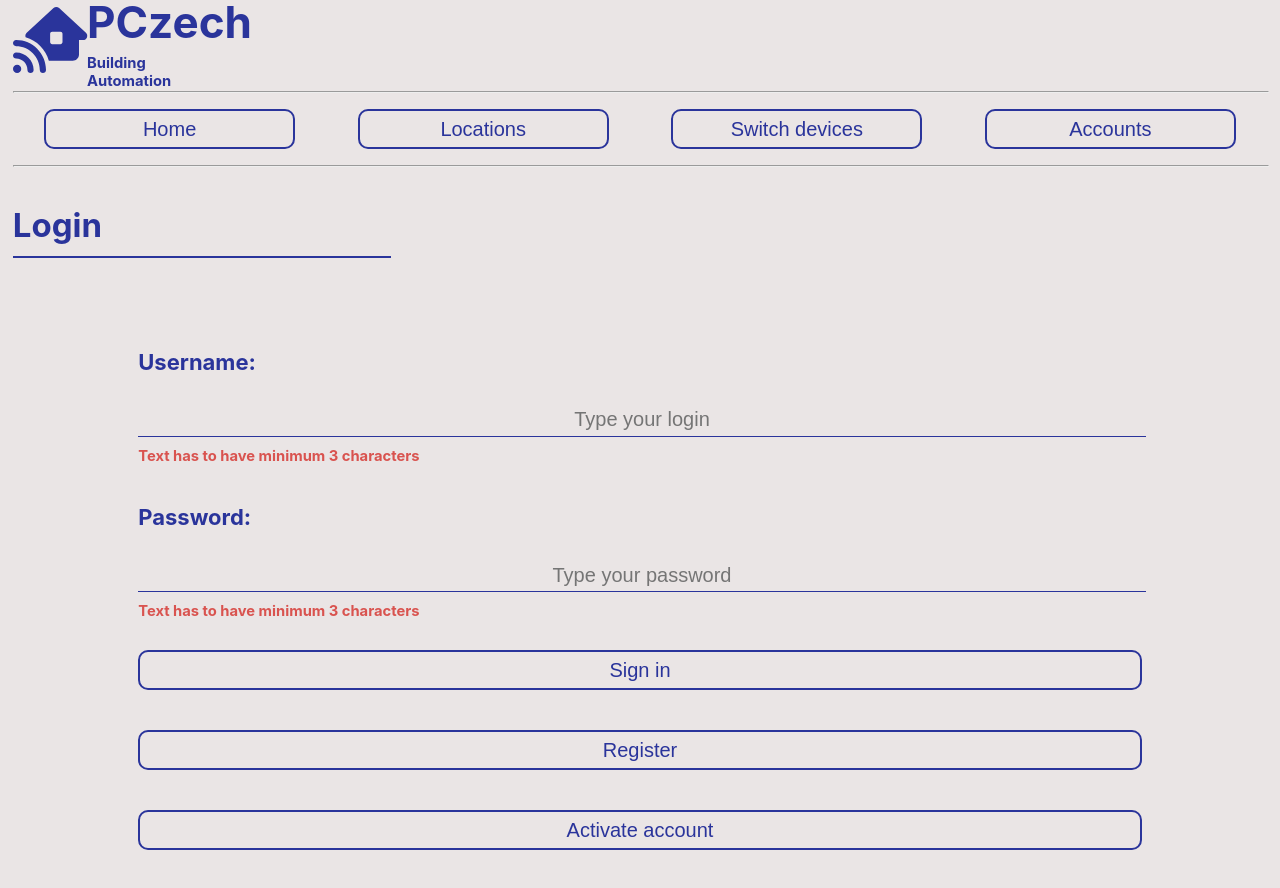
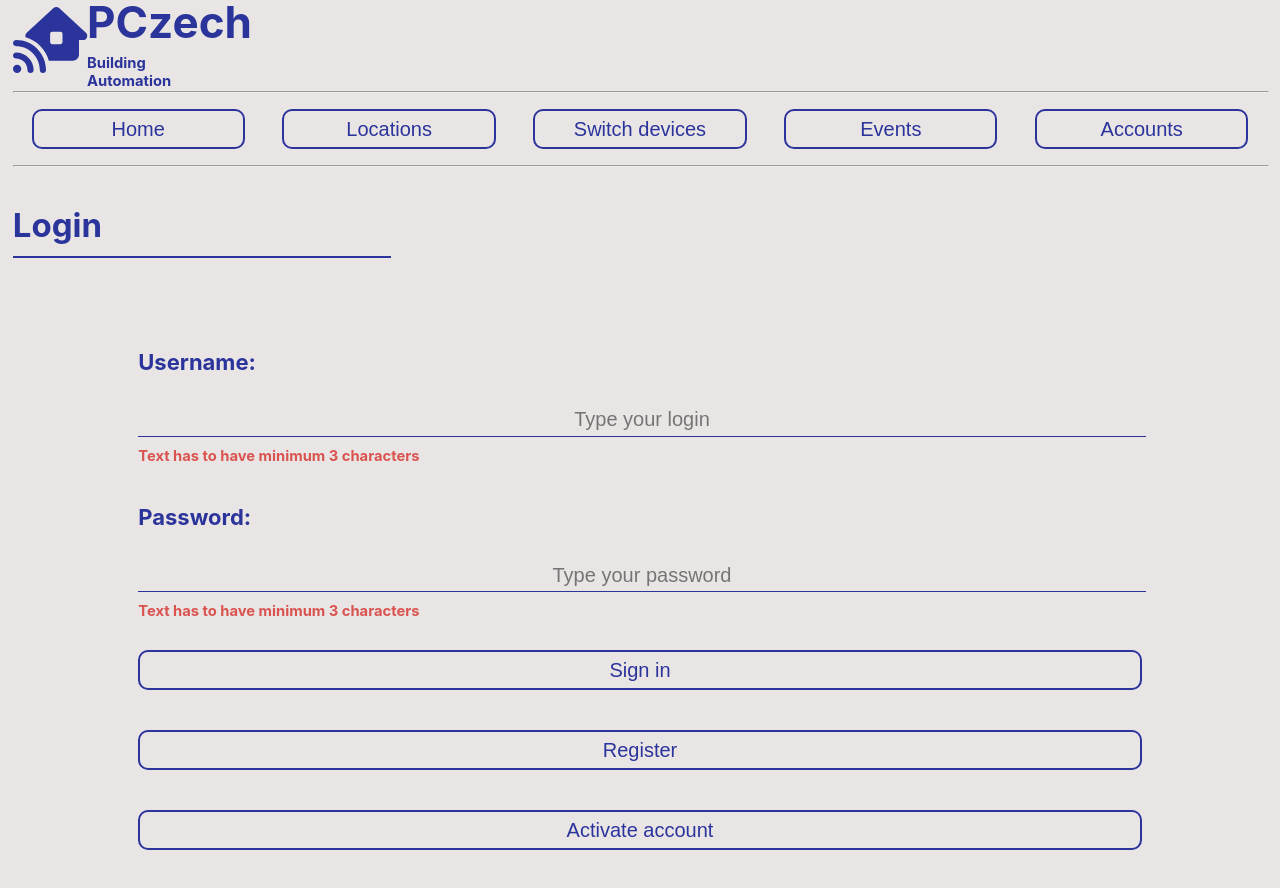
Before and after one commit to czechp/building-automation-frontend, a React (Create React App) app: page /login in a window 1280 px wide. Built offline with nearby package versions, Linux system fonts and the light colour scheme.

Commit message:
Added button in navigation bar routed to events list

```diff
--- a/src/layout/NavigationBarLayout.js
+++ b/src/layout/NavigationBarLayout.js
@@ -6,14 +6,16 @@ import SeparatorCmp from "../component/SeparatorCmp";
 import ButtonCmp from "../component/ButtonCmp";
 
 const NavigationBarLayout = () => {
+    const BUTTON_WIDTH = 17;
     const navigate = useNavigate();
 
     return <>
         <Container>
-            <ButtonCmp width={20} label={"Home"} onClick={() => navigate("/")}/>
-            <ButtonCmp width={20} label={"Locations"} onClick={() => navigate("/locations")}/>
-            <ButtonCmp width={20} label={"Switch devices"} onClick={()=>navigate("/switch-devices")}/>
-            <ButtonCmp width={20} label={"Accounts"} onClick={() => navigate("/accounts")}/>
+            <ButtonCmp width={BUTTON_WIDTH} label={"Home"} onClick={() => navigate("/")}/>
+            <ButtonCmp width={BUTTON_WIDTH} label={"Locations"} onClick={() => navigate("/locations")}/>
+            <ButtonCmp width={BUTTON_WIDTH} label={"Switch devices"} onClick={()=>navigate("/switch-devices")}/>
+            <ButtonCmp width={BUTTON_WIDTH} label={"Events"} onClick={()=>navigate("/events")}/>
+            <ButtonCmp width={BUTTON_WIDTH} label={"Accounts"} onClick={() => navigate("/accounts")}/>
         </Container>
         <SeparatorCmp/>
     </>
```
